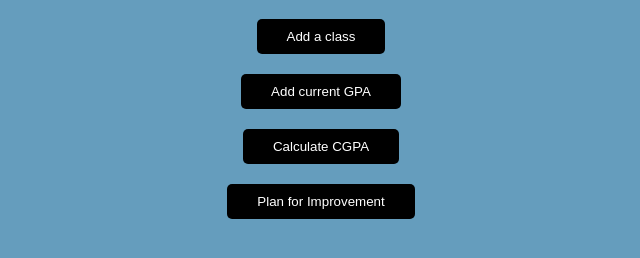
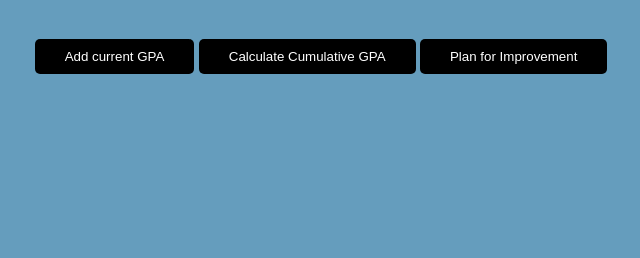
Before and after one commit to rohan96shah/GPATracker, a plain HTML site: page index.html in a window 1280 px wide. Shown: the part 114-372 px from the top of the page, without its empty margins (319-959 px from the left). Drawn offline with nearby package versions, Linux system fonts and the light colour scheme.

Commit message:
updated html and css

```diff
--- a/index.html
+++ b/index.html
@@ -22,10 +22,12 @@
 <body>
 <div id="app">
 	<h1>GPA TRACKER</h1>
-	<button class="button">Add a class</button>
-	<button class="button">Add current GPA</button>
-	<button class="button">Calculate CGPA</button>
-	<button class="button">Plan for Improvement</button>
+	<div></div>
+	<button id="button1">Add current GPA</button>
+	<button id="button2">Calculate Cumulative GPA</button>
+	<button id="button3">Plan for Improvement</button>
+
+
 
 	<!-- <div id="step1" class='container'></div>
 	<div id='step2' class="container"></div>
--- a/styles.css
+++ b/styles.css
@@ -14,8 +14,8 @@ body {
 
 }
 
-.button {
-	display:block;
+#button1, #button2, #button3 {
+	/*display:block;*/
 	padding-right: 30px;
 	padding-left: 30px;
 	padding-top: 10px;
```
Also changed, not shown: app.js (+16 -7 lines).
